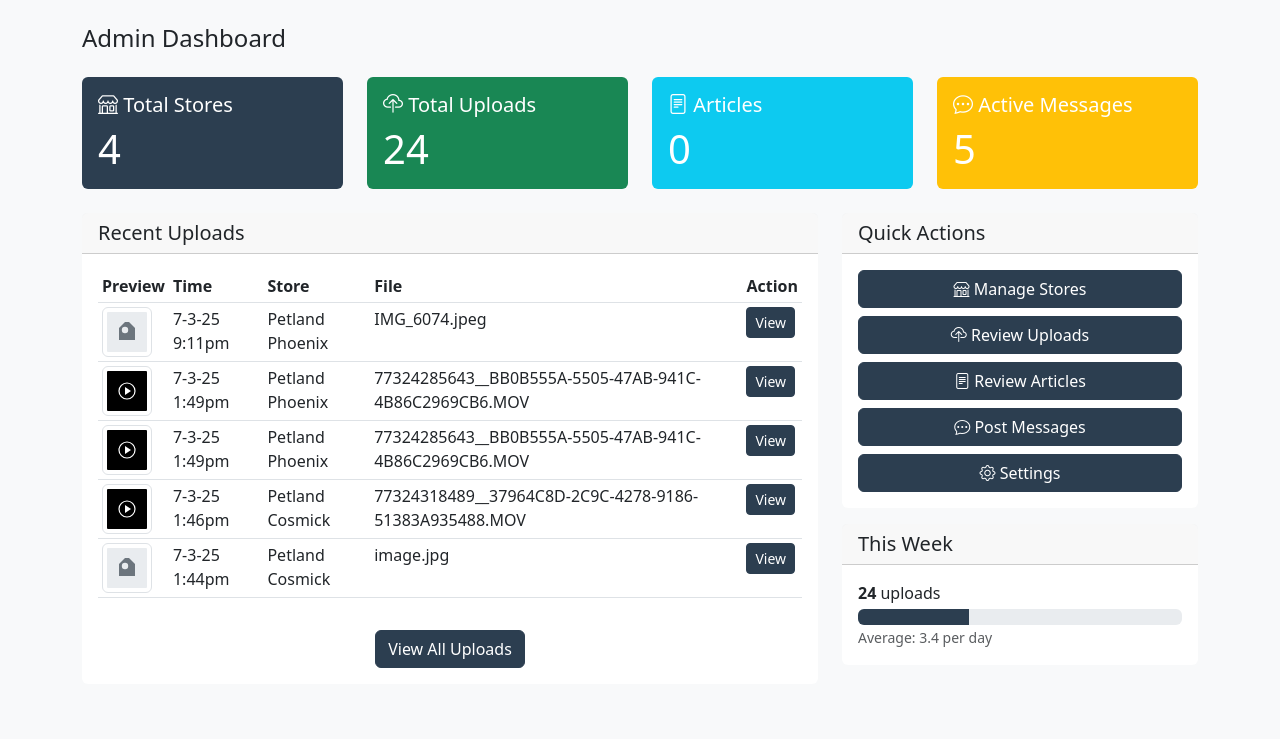
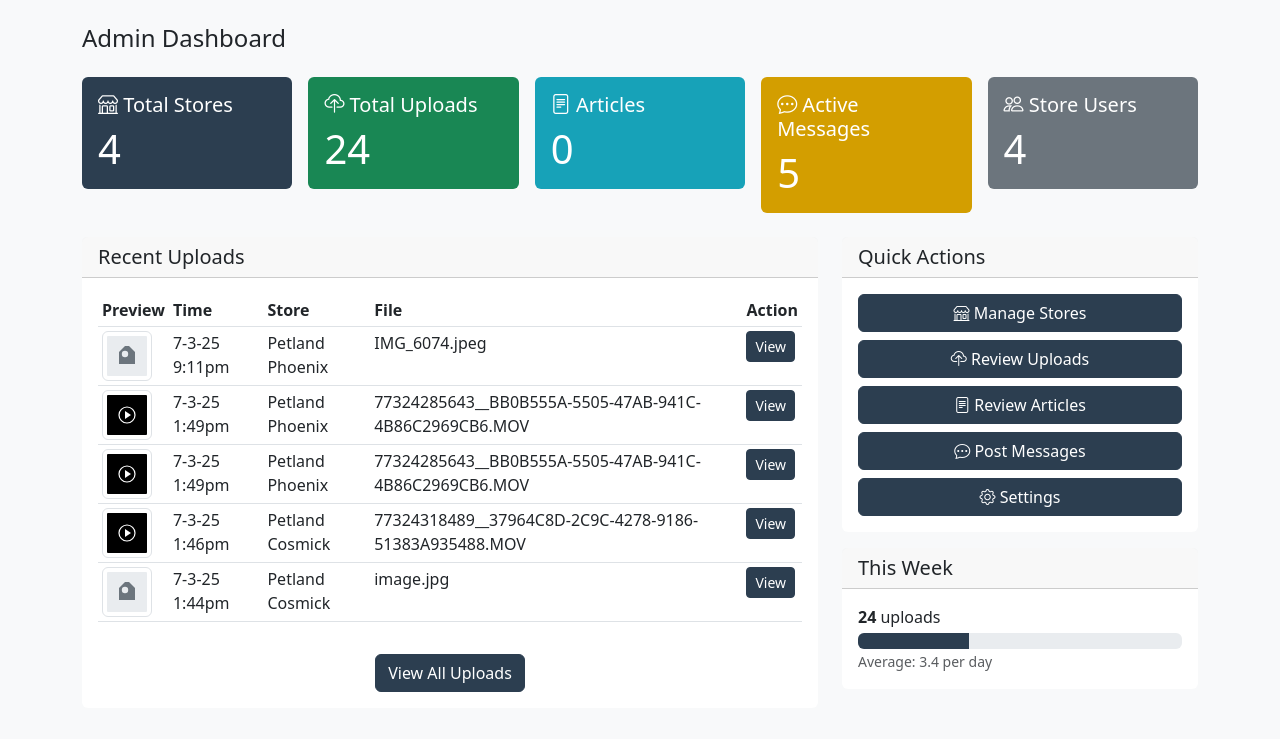
Before and after one commit to CosmickMedia/mediahub, a PHP site: page /admin in a window 1280 px wide. Shown: the part 61-800 px from the top of the page. Run offline with PHP 8.4, Linux system fonts and the light colour scheme; a user stored in the database is signed in; data comes from the database, SQL or seed files in the repository; data that the repository does not hold is empty.

Commit message:
feat: improve dashboard and colors

```diff
--- a/admin/header.php
+++ b/admin/header.php
@@ -25,6 +25,8 @@ if (!isset($active)) { $active = ''; }
         .page-link { color: #2c3e50; }
         .page-item.active .page-link { background-color: #2c3e50; border-color: #2c3e50; }
         .bg-primary { background-color: #2c3e50 !important; }
+        .bg-warning { background-color: #d39e00 !important; color: #fff !important; }
+        .bg-info { background-color: #17a2b8 !important; color: #fff !important; }
         .text-primary { color: #2c3e50 !important; }
         .clickable-card { cursor: pointer; transition: transform 0.2s; }
         .clickable-card:hover { transform: translateY(-2px); box-shadow: 0 4px 8px rgba(0,0,0,0.1); }
--- a/admin/index.php
+++ b/admin/index.php
@@ -35,6 +35,20 @@ try {
     // Table might not exist yet
     $stats['total_articles'] = 0;
     $stats['pending_articles'] = 0;
+}
+
+// Store users (main + additional)
+try {
+    $stmt = $pdo->query("SELECT COUNT(*) FROM stores WHERE admin_email IS NOT NULL AND admin_email <> ''");
+    $stats['store_users'] = $stmt->fetchColumn();
+} catch (PDOException $e) {
+    $stats['store_users'] = 0;
+}
+try {
+    $stmt = $pdo->query('SELECT COUNT(*) FROM store_users');
+    $stats['store_users'] += $stmt->fetchColumn();
+} catch (PDOException $e) {
+    // Table might not exist yet
 }
 
 // Recent uploads
@@ -78,8 +92,8 @@ include __DIR__.'/header.php';
 
     <h4 class="mb-4">Admin Dashboard</h4>
 
-    <div class="row mb-4">
-        <div class="col-md-3">
+    <div class="row row-cols-1 row-cols-sm-2 row-cols-lg-3 row-cols-xl-5 g-3 mb-4">
+        <div class="col">
             <a href="stores.php" class="text-decoration-none">
                 <div class="card text-white bg-primary clickable-card">
                     <div class="card-body">
@@ -91,7 +105,7 @@ include __DIR__.'/header.php';
                 </div>
             </a>
         </div>
-        <div class="col-md-3">
+        <div class="col">
             <a href="uploads.php" class="text-decoration-none">
                 <div class="card text-white bg-success clickable-card">
                     <div class="card-body">
@@ -103,7 +117,7 @@ include __DIR__.'/header.php';
                 </div>
             </a>
         </div>
-        <div class="col-md-3">
+        <div class="col">
             <a href="articles.php" class="text-decoration-none">
                 <div class="card text-white bg-info clickable-card">
                     <div class="card-body">
@@ -120,7 +134,7 @@ include __DIR__.'/header.php';
                 </div>
             </a>
         </div>
-        <div class="col-md-3">
+        <div class="col">
             <a href="messages.php" class="text-decoration-none">
                 <div class="card text-white bg-warning clickable-card">
                     <div class="card-body">
@@ -128,6 +142,18 @@ include __DIR__.'/header.php';
                             <i class="bi bi-chat-dots"></i> Active Messages
                         </h5>
                         <p class="card-text display-6"><?php echo $stats['active_messages']; ?></p>
+                    </div>
+                </div>
+            </a>
+        </div>
+        <div class="col">
+            <a href="stores.php" class="text-decoration-none">
+                <div class="card text-white bg-secondary clickable-card">
+                    <div class="card-body">
+                        <h5 class="card-title">
+                            <i class="bi bi-people"></i> Store Users
+                        </h5>
+                        <p class="card-text display-6"><?php echo $stats['store_users']; ?></p>
                     </div>
                 </div>
             </a>
```
